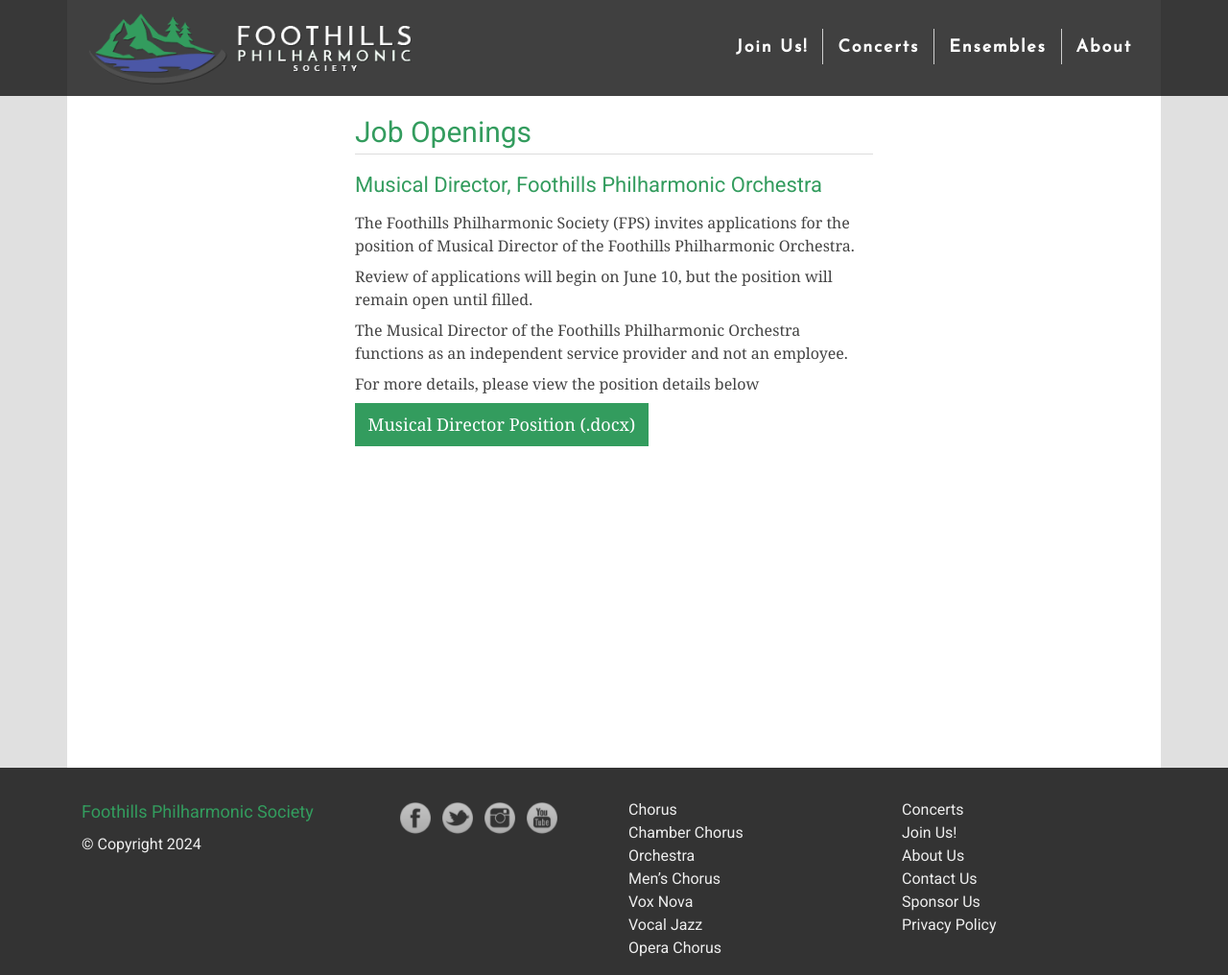
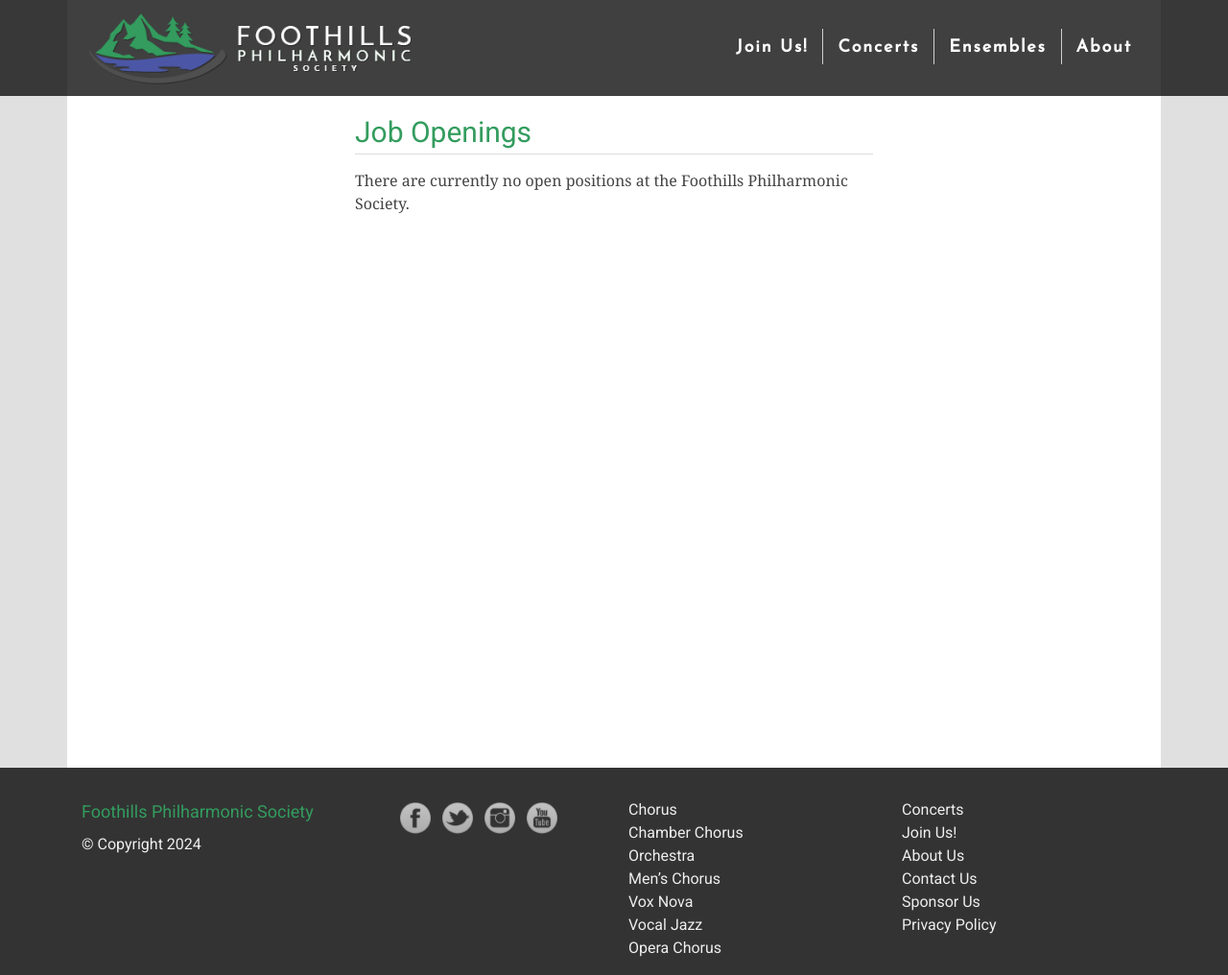
Before and after one commit to percyhanna/fps, a Jekyll site: the page built from jobs.html, in a window 1280 px wide and 1016 px high. Shown: the whole window at 96% size. Built offline with Jekyll 4.4.1, drawn with Linux system fonts in a browser that asks for light colours; nearby versions of some CDN libraries; Markdown is read by kramdown in place of the engine named in the settings.

Commit message:
Remove FPO MD opening

```diff
--- a/jobs.html
+++ b/jobs.html
@@ -7,33 +7,9 @@
   <div class="col-12 offset-0 col-lg-6 offset-lg-3">
     <h1>Job Openings</h1>
 
-    <h3>Musical Director, Foothills Philharmonic Orchestra</h3>
-
     <p>
-      The Foothills Philharmonic Society (FPS) invites applications for the
-      position of Musical Director of the Foothills Philharmonic Orchestra.
-    </p>
-
-    <p>
-      Review of applications will begin on June 10, but the position will remain
-      open until filled.
-    </p>
-
-    <p>
-      The Musical Director of the Foothills Philharmonic Orchestra functions as
-      an independent service provider and not an employee.
-    </p>
-
-    <p>For more details, please view the position details below</p>
-
-    <p>
-      <a
-        class="link-button"
-        href="/jobs/fpo-musical-director.docx"
-        target="_blank"
-      >
-        Musical Director Position (.docx)
-      </a>
+      There are currently no open positions at the Foothills Philharmonic
+      Society.
     </p>
   </div>
 </div>
```
